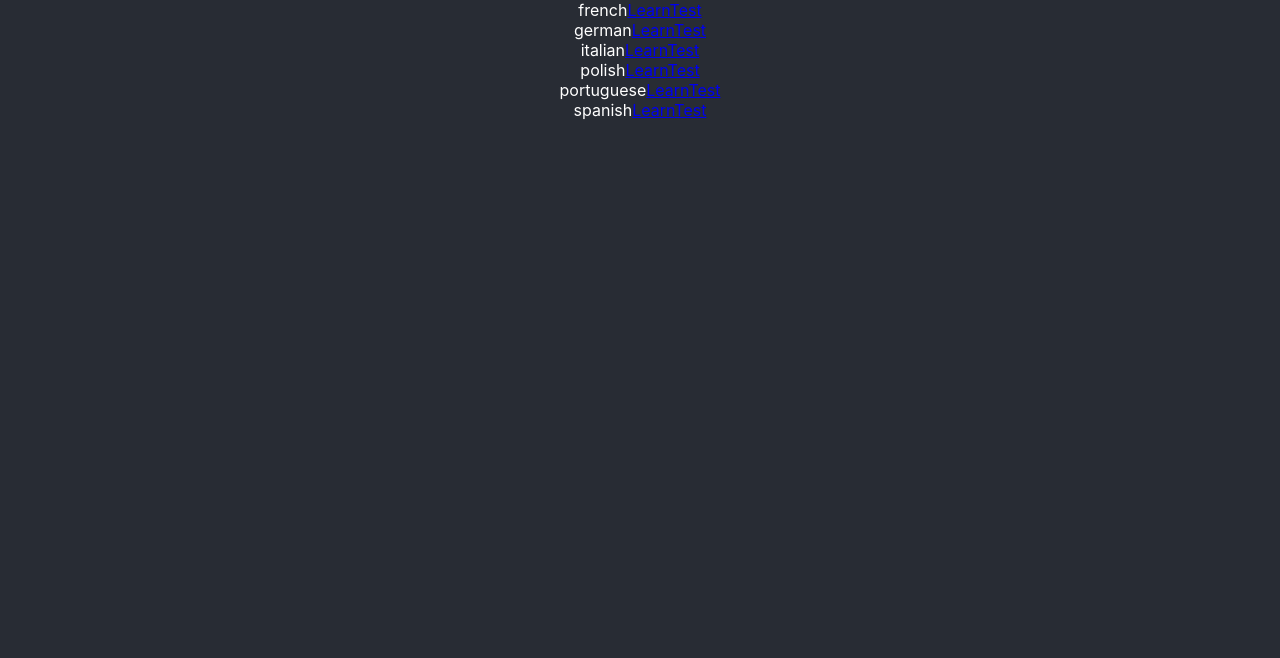
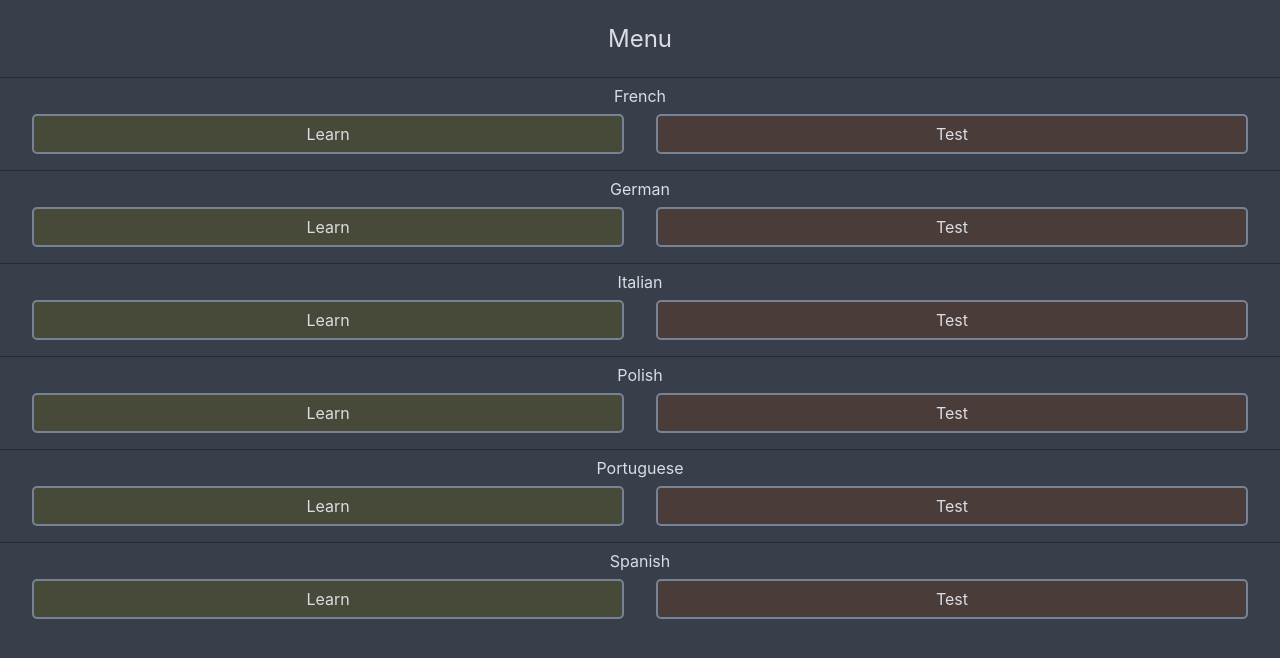
Before and after one commit to nohorjo/wordpack, a React (Create React App) app: page / in a window 1280 px wide. Shown: the top 658 px of the page. Built offline with nearby package versions, Linux system fonts and the light colour scheme.

Commit message:
#web - styling for menu

```diff
--- a/src/App.css
+++ b/src/App.css
@@ -1,6 +1,45 @@
 .App {
   text-align: center;
-  color: white;
-  background-color: #282c34;
+  color: #dadde3;
+  background-color: #393f4a;
   min-height: 100vh;
 }
+
+.menu>header {
+    padding: 1em 0;
+    font-size: 18pt;
+}
+
+.menu div {
+    padding: 0.5em;
+}
+
+.menu>div {
+    border-top: #282c34 1px solid;
+}
+
+.menu>div::first-letter {
+    text-transform: uppercase;
+}
+
+.menu>div>div {
+    display: flex;
+}
+
+.menu>div>div>a {
+    text-decoration: none;
+    color: #dadde3;
+    border: #768296 solid 2px;
+    border-radius: 5px;
+    padding: 0.5em;
+    margin: 0 1em;
+    width: 50%;
+}
+
+.menu>div>div>a:nth-child(1) {
+    background-color: #484a39;
+}
+
+.menu>div>div>a:nth-child(2) {
+    background-color: #4a3c39;
+}
--- a/src/Menu.js
+++ b/src/Menu.js
@@ -17,15 +17,18 @@ export default class Menu extends Component {
                 key={`lang_${lang}`}
             >
                 {lang}
-                <Link to={`/learn/${lang}`}>Learn</Link>
-                <Link to={`/test/${lang}`}>Test</Link>
+                <div>
+                    <Link to={`/learn/${lang}`}>Learn</Link>
+                    <Link to={`/test/${lang}`}>Test</Link>
+                </div>
             </div>
         ));
     }
 
     render() {
         return (
-            <div>
+            <div className="menu">
+                <header>Menu</header>
                 {this.renderLanguageButtons()}
             </div>
         );
```
